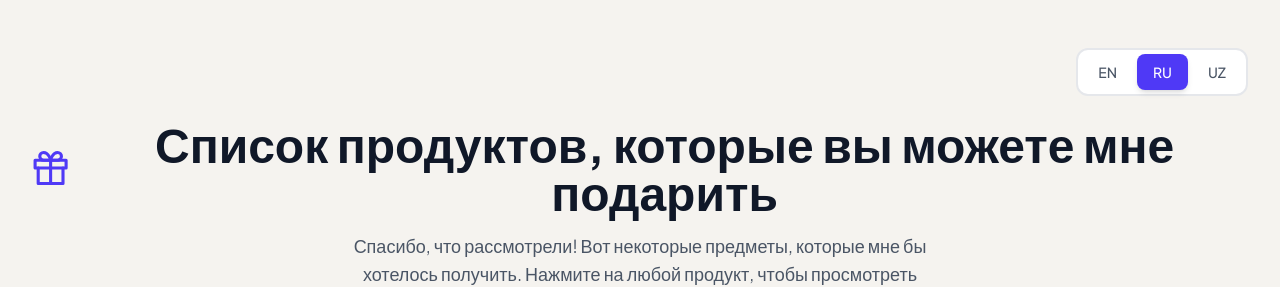
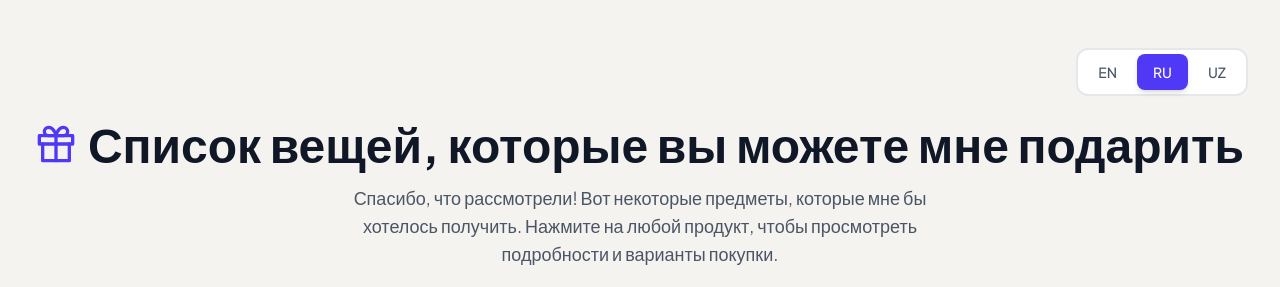
Before and after one commit to muhammadabdumalikov/easygenerate-next, a Next.js app: page /wishlist in a window 1280 px wide. Shown: the top 287 px of the page. Built offline with nearby package versions, Linux system fonts and the light colour scheme.

Commit message:
update products

```diff
--- a/src/app/wishlist/page.tsx
+++ b/src/app/wishlist/page.tsx
@@ -6,19 +6,19 @@ import { ExternalLink, Gift } from 'react-feather';
 // Translations
 const translations = {
   en: {
-    title: 'Product list which you can gift to me',
+    title: 'List of things which you can gift to me',
     description: 'Thanks for considering! Here are some items I\'d love to receive. Click on any product to view more details and purchase options.',
     viewProduct: 'View Product',
     footerNote: '💝 These are just suggestions! Any gift or even just your kind thoughts are greatly appreciated. Thank you for being so thoughtful!'
   },
   ru: {
-    title: 'Список продуктов, которые вы можете мне подарить',
+    title: 'Список вещей, которые вы можете мне подарить',
     description: 'Спасибо, что рассмотрели! Вот некоторые предметы, которые мне бы хотелось получить. Нажмите на любой продукт, чтобы просмотреть подробности и варианты покупки.',
     viewProduct: 'Просмотр продукта',
     footerNote: '💝 Это всего лишь предложения! Любой подарок или даже просто ваши добрые мысли очень ценятся. Спасибо, что вы такие внимательные!'
   },
   uz: {
-    title: 'Menga sovg\'a qila oladigan mahsulotlar ro\'yxati',
+    title: 'Menga sovg\'a qila oladigan narsalar ro\'yxati',
     description: 'Ko\'rib chiqganingiz uchun rahmat! Quyida menga juda yoqadigan ba\'zi narsalar. Batafsil ma\'lumot va xarid qilish variantlarini ko\'rish uchun har qanday mahsulotni bosing.',
     viewProduct: 'Mahsulotni ko\'rish',
     footerNote: '💝 Bu faqat takliflar! Har qanday sovg\'a yoki hatto faqat sizning mehribon fikrlaringiz juda qadrlanadi. Sizga minnatdorman!'
```
